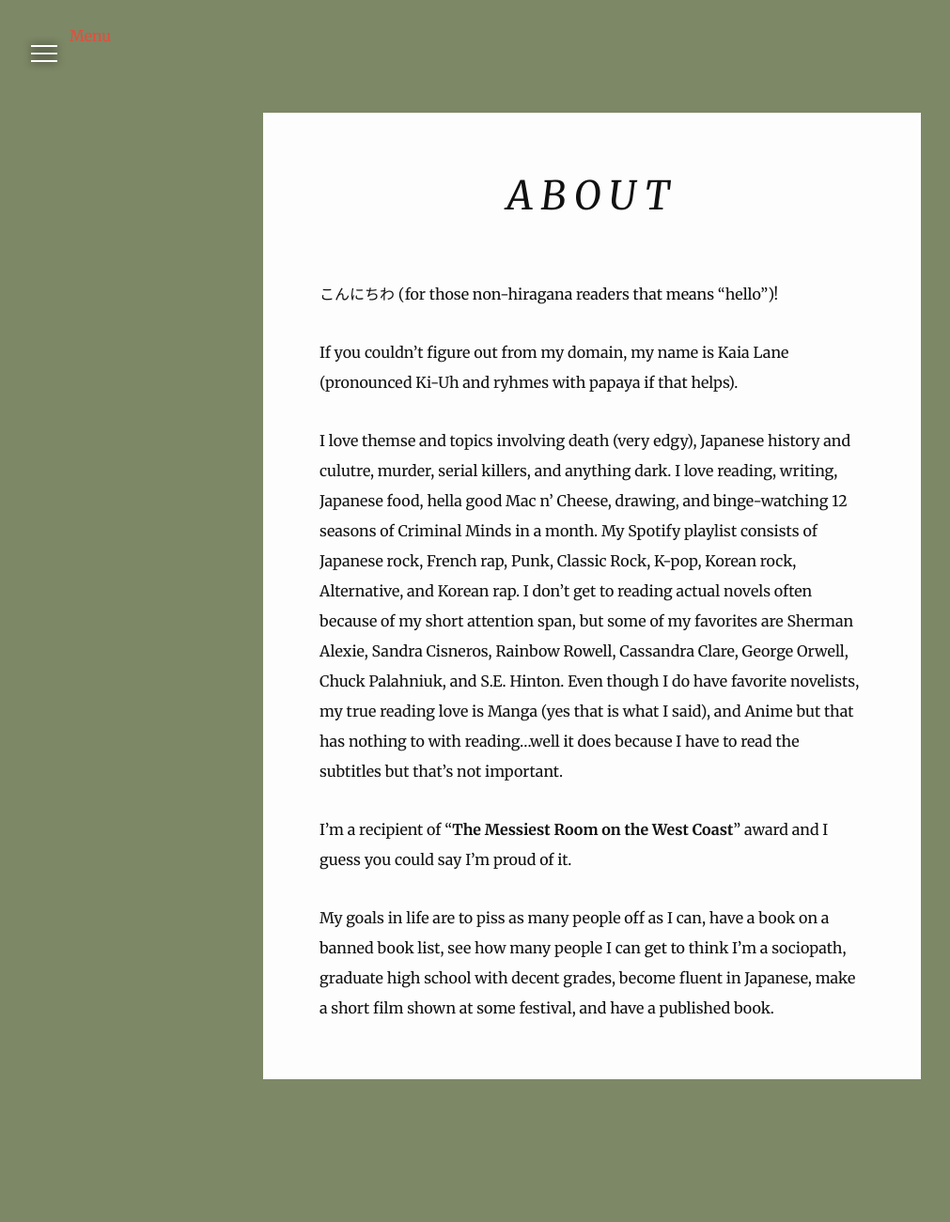
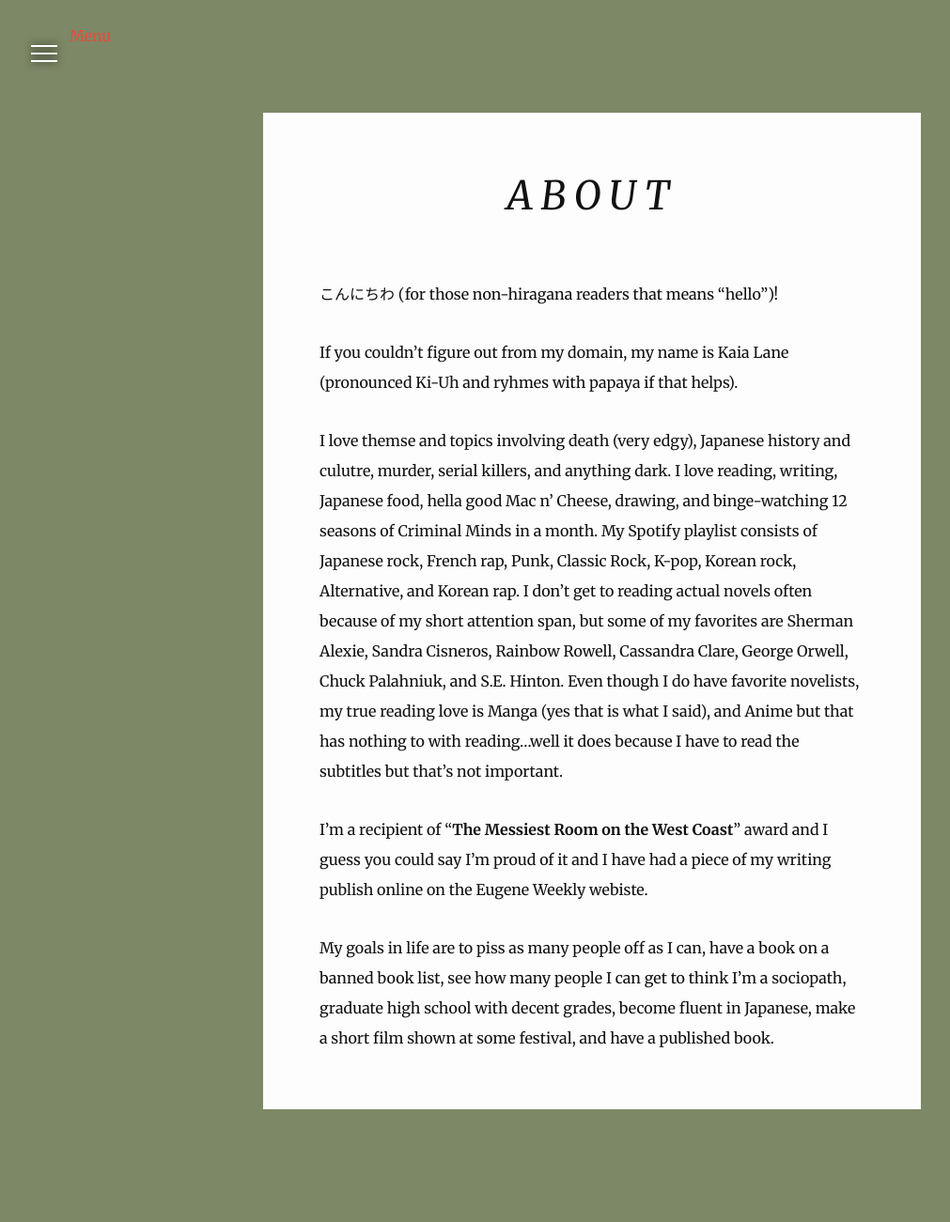
Before and after one commit to thekaialane/website, a Jekyll site: the page built from about.md, in a window 1280 px wide. Shown: the whole page at 94% size, without its empty margins (10-1021 px from the left). Built offline with Jekyll 4.4.1, drawn with Linux system fonts in a browser that asks for light colours; nearby versions of some CDN libraries; before the commit the page ends 1269 px from its top, so only the background shows below that.

Commit message:
Update.about.md

```diff
--- a/about.md
+++ b/about.md
@@ -11,6 +11,6 @@ If you couldn't figure out from my domain, my name is Kaia Lane (pronounced Ki-U
 
 I love themse and topics involving death (very edgy), Japanese history and culutre, murder, serial killers, and anything dark. I love reading, writing, Japanese food, hella good Mac n' Cheese, drawing, and binge-watching 12 seasons of Criminal Minds in a month. My Spotify playlist consists of Japanese rock, French rap, Punk, Classic Rock, K-pop, Korean rock, Alternative, and Korean rap. I don't get to reading actual novels often because of my short attention span, but some of my favorites are Sherman Alexie, Sandra Cisneros, Rainbow Rowell, Cassandra Clare, George Orwell, Chuck Palahniuk, and S.E. Hinton. Even though I do have favorite novelists, my true reading love is Manga (yes that is what I said), and Anime but that has nothing to with reading...well it does because I have to read the subtitles but that's not important.
 
-I'm a recipient of "__The Messiest Room on the West Coast__" award and I guess you could say I'm proud of it.
+I'm a recipient of "__The Messiest Room on the West Coast__" award and I guess you could say I'm proud of it and I have had a piece of my writing publish online on the Eugene Weekly webiste.
 
 My goals in life are to piss as many people off as I can, have a book on a banned book list, see how many people I can get to think I'm a sociopath, graduate high school with decent grades, become fluent in Japanese, make a short film shown at some festival, and have a published book.
```
